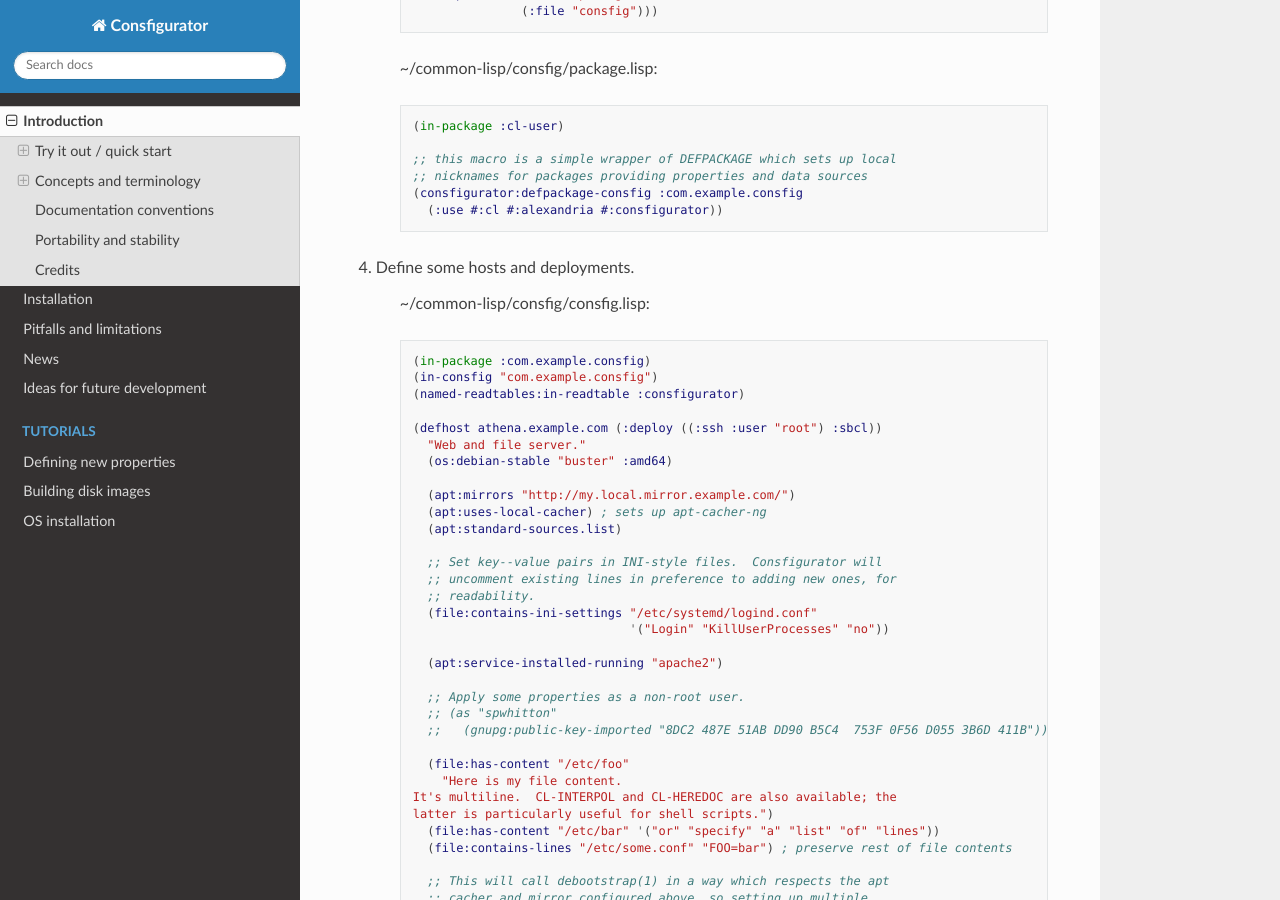
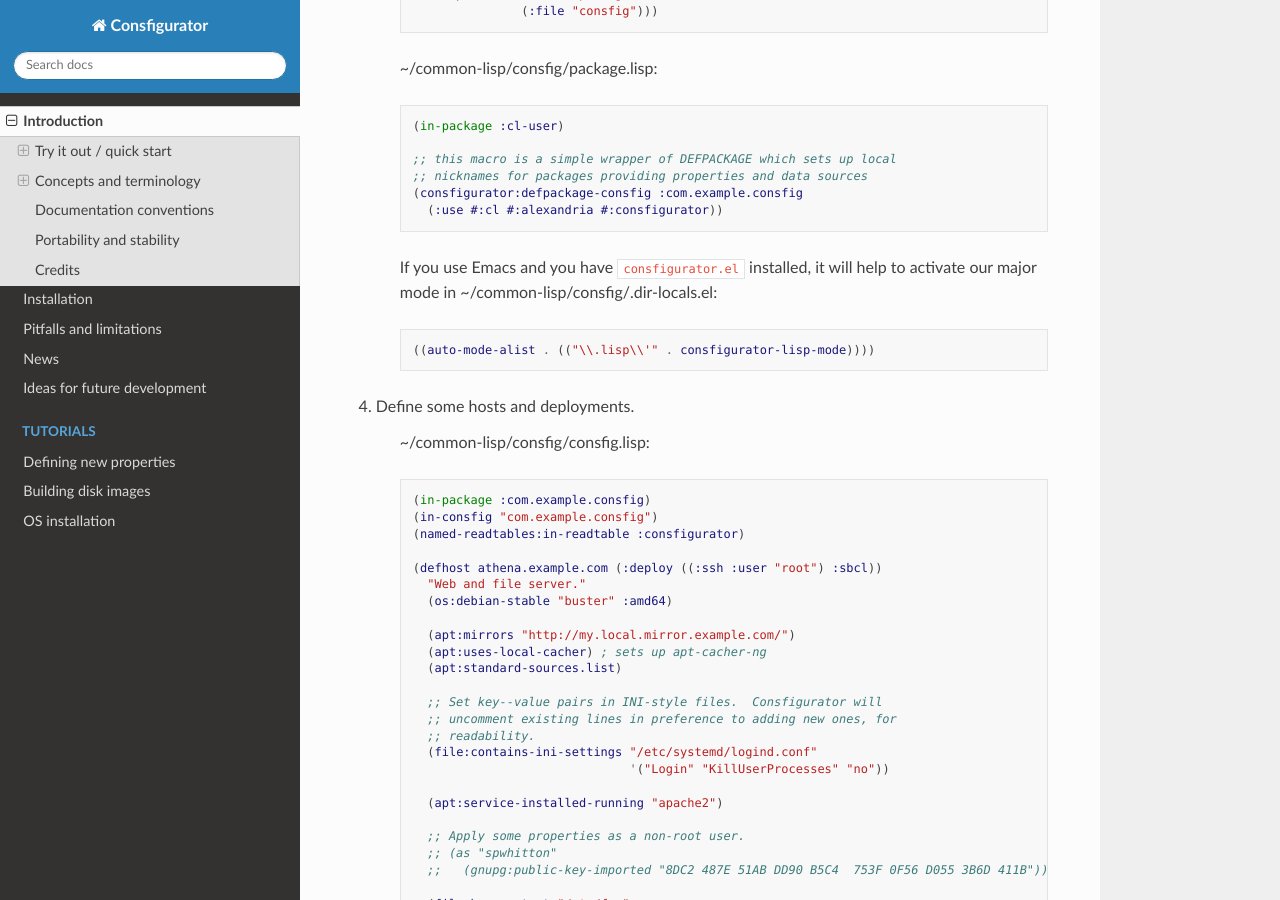
Before and after one commit to spwhitton/consfigurator, a Sphinx documentation site: the page built from doc/introduction.rst, in a window 1280 px wide and 900 px high, scrolled down 451 px. Built offline with Sphinx 7.4.7 and the Read the Docs theme 2.0.0, drawn with Linux system fonts in a browser that asks for light colours; pages that are not in the unit, such as notebooks, are missing from menus.

Commit message:
doc/introduction.rst: add activating consfigurator-lisp-mode
Signed-off-by: Sean Whitton <spwhitton@spwhitton.name>

```diff
--- a/doc/introduction.rst
+++ b/doc/introduction.rst
@@ -29,6 +29,11 @@ Try it out / quick start
 	;; nicknames for packages providing properties and data sources
         (consfigurator:defpackage-consfig :com.example.consfig
           (:use #:cl #:alexandria #:consfigurator))
+
+    If you use Emacs and you have ``consfigurator.el`` installed, it will help
+    to activate our major mode in ~/common-lisp/consfig/.dir-locals.el::
+
+        ((auto-mode-alist . (("\\.lisp\\'" . consfigurator-lisp-mode))))
 
 4. Define some hosts and deployments.
 
```
